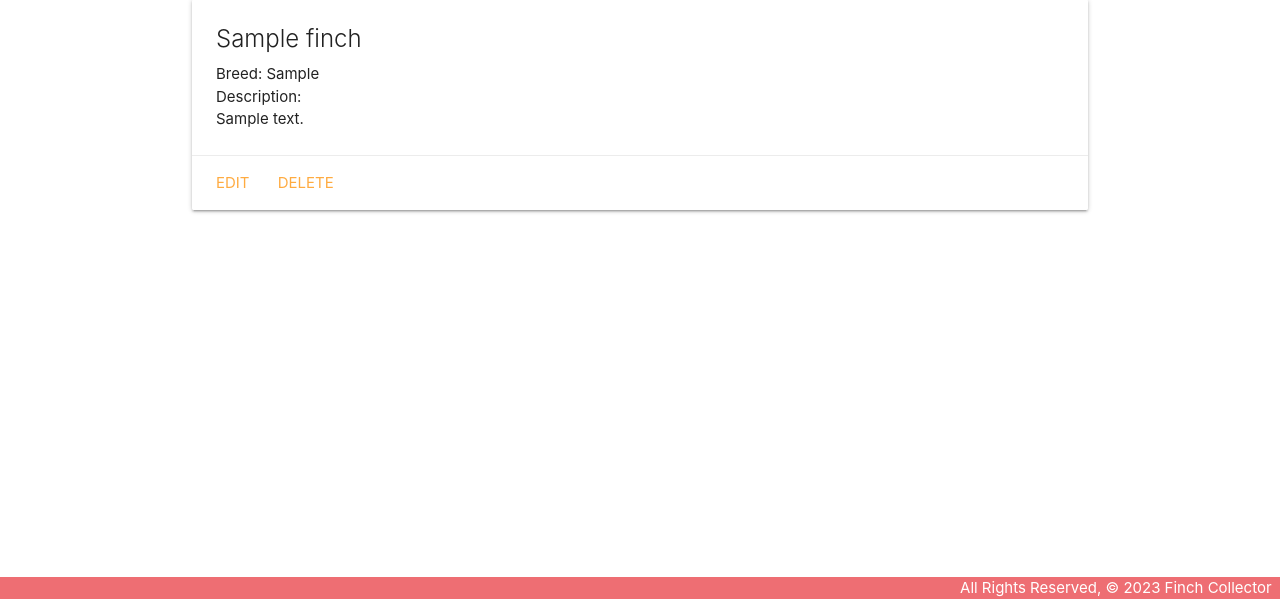
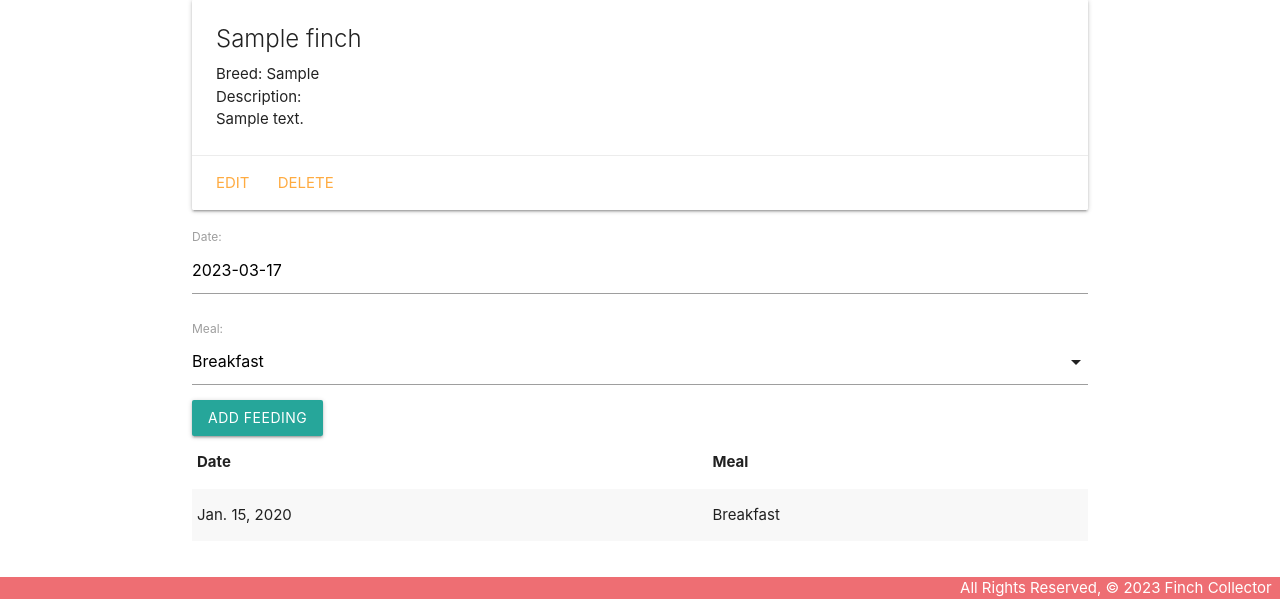
Before and after one commit to ben-manning/finchcollector, a Django app: page /finches/1 in a window 1280 px wide. Shown: the part 201-800 px from the top of the page. Run offline with Django 4.2, Linux system fonts and the light colour scheme; tables that the repository leaves empty hold one stand-in row (values such as "Sample post").

Commit message:
last commit before starting pt 5

```diff
--- a/main_app/admin.py
+++ b/main_app/admin.py
@@ -1,5 +1,6 @@
 from django.contrib import admin
 
-from .models import Finch
+from .models import Finch, Feeding
 # Register your models here.
 admin.site.register(Finch)
+admin.site.register(Feeding)
--- /dev/null
+++ b/main_app/forms.py
@@ -0,0 +1,7 @@
+from django.forms import ModelForm
+from .models import Feeding
+
+class FeedingForm(ModelForm):
+  class Meta:
+    model = Feeding
+    fields = ['date', 'meal']
--- a/main_app/models.py
+++ b/main_app/models.py
@@ -1,5 +1,11 @@
 from django.db import models
 from django.urls import reverse
+
+MEALS = (
+  ('B', 'Breakfast'),
+  ('L', 'Lunch'),
+  ('D', 'Dinner')
+)
 
 # Create your models here.
 class Finch(models.Model):
@@ -12,3 +18,16 @@ class Finch(models.Model):
 
   def get_absolute_url(self):
     return reverse('detail', kwargs={ 'finch_id': self.id })
+
+class Feeding(models.Model):
+  date = models.DateField()
+  meal = models.CharField(
+    max_length=1,
+    choices=MEALS,
+    default=MEALS[0][0]
+  )
+
+  finch = models.ForeignKey(Finch, on_delete=models.CASCADE)
+
+  def __str__(self):
+    return f"{self.get_meal_display()} on {self.date}"
--- a/main_app/templates/base.html
+++ b/main_app/templates/base.html
@@ -9,6 +9,7 @@
   <title>Finch Collector</title>
   <link rel="stylesheet" href="https://cdnjs.cloudflare.com/ajax/libs/materialize/1.0.0/css/materialize.min.css">
   <link rel="stylesheet" type="text/css" href="{% static 'css/style.css' %}">
+  <script src="https://cdnjs.cloudflare.com/ajax/libs/materialize/1.0.0/js/materialize.min.js"></script>
 </head>
 <body>
   <header class="navbar-fixed">
--- a/main_app/templates/finches/detail.html
+++ b/main_app/templates/finches/detail.html
@@ -15,4 +15,44 @@
   </div>
 </div>
 
+<div class="col s6">
+  <!-- New Markup Below -->
+  <form action="{% url 'add_feeding' finch.id %}" method="POST">
+    {% csrf_token %}
+    <!-- Render the inputs -->
+    {{ feeding_form.as_p }}
+    <input type="submit" class="btn" value="Add Feeding">
+  </form>
+  <!-- New Markup Above -->
+
+  <table class="striped">
+    <thead>
+      <tr><th>Date</th><th>Meal</th></tr>
+    </thead>
+    <tbody>
+      {% for feeding in finch.feeding_set.all %}
+        <tr>
+          <td>{{feeding.date}}</td>
+          <td>{{feeding.get_meal_display}}</td>
+        </tr>
+      {% endfor %}
+    </tbody>
+  </table>
+</div>
+
+<script>
+  const dateEl = document.getElementById('id_date');
+  // M is Materialize's global variable
+  M.Datepicker.init(dateEl, {
+    format: 'yyyy-mm-dd',
+    defaultDate: new Date(),
+    setDefaultDate: true,
+    autoClose: true
+  });
+
+  // add additional JS to initialize select below
+  const selectEl = document.getElementById('id_meal');
+  M.FormSelect.init(selectEl);
+</script>
+
 {% endblock %}
--- a/main_app/urls.py
+++ b/main_app/urls.py
@@ -8,5 +8,6 @@ urlpatterns = [
     path('finches/<int:finch_id>', views.finches_detail, name='detail'),
     path('finches/create/', views.FinchCreate.as_view(), name='finches_create'),
     path('finches/<int:pk>/update/', views.FinchUpdate.as_view(), name='finches_update'),
-    path('finches/<int:pk>/delete/', views.FinchDelete.as_view(), name='finches_delete')
+    path('finches/<int:pk>/delete/', views.FinchDelete.as_view(), name='finches_delete'),
+    path('finches/<int:finch_id>/add_feeding/', views.add_feeding, name='add_feeding')
 ]
--- a/main_app/views.py
+++ b/main_app/views.py
@@ -1,7 +1,8 @@
-from django.shortcuts import render
+from django.shortcuts import render, redirect
 
 from django.views.generic.edit import CreateView, UpdateView, DeleteView
 from .models import Finch
+from .forms import FeedingForm
 # Create your views here.
 def home(request):
   return render(request, 'home.html')
@@ -17,7 +18,23 @@ def finches_index(request):
 
 def finches_detail(request, finch_id):
   finch = Finch.objects.get(id=finch_id)
-  return render(request, 'finches/detail.html', {'finch': finch})
+  feeding_form = FeedingForm()
+  return render(request, 'finches/detail.html', {
+    'finch': finch,
+    'feeding_form': feeding_form
+  })
+
+def add_feeding(request, finch_id):
+  # create a ModelForm instance using the data in request.POST
+  form = FeedingForm(request.POST)
+  # validate the form
+  if form.is_valid():
+    # don't save the form to the db until it
+    # has the cat_id assigned
+    new_feeding = form.save(commit=False)
+    new_feeding.finch_id = finch_id
+    new_feeding.save()
+  return redirect('detail', finch_id=finch_id)
 
 class FinchCreate(CreateView):
   model = Finch
```
Also changed, not shown: main_app/migrations/0002_feeding.py (added).
